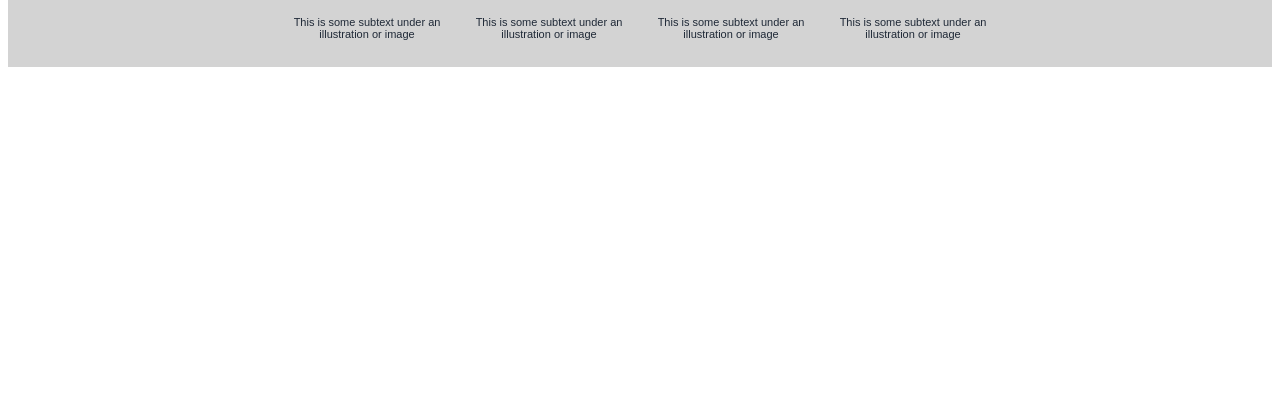
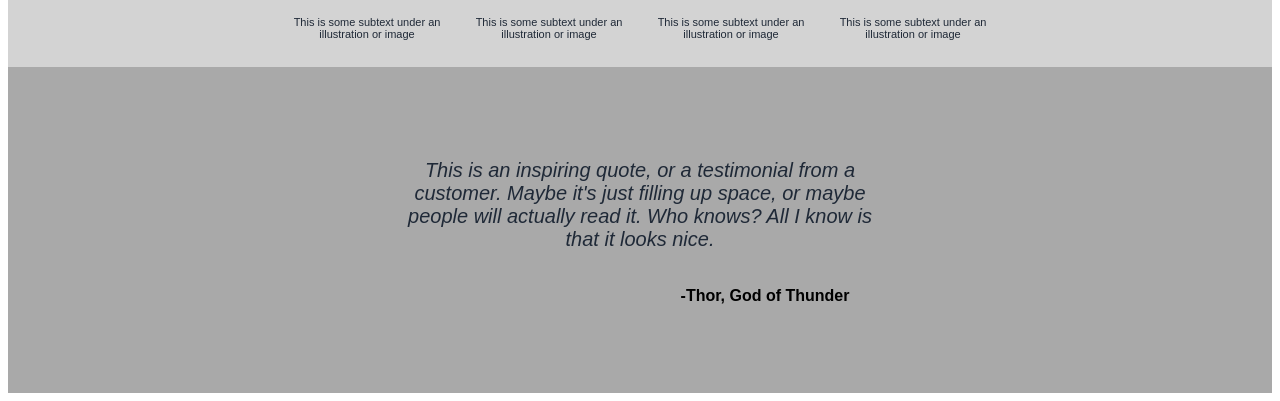
Before and after one commit to danielrosenthal0/odin-landing-page, a plain HTML site: page index.html in a window 1280 px wide. Shown: the part 746-1147 px from the top of the page. Before the commit the page ends 821 px from the top, so only its background shows below. Drawn offline with Linux system fonts and the light colour scheme.

Commit message:
quote done

```diff
--- a/index.html
+++ b/index.html
@@ -46,5 +46,9 @@
             </div>
         </div>
     </div>
+    <div class="quote-section">
+        <p class="quote">This is an inspiring quote, or a testimonial from a customer. Maybe it's just filling up space, or maybe people will actually read it. Who knows? All I know is that it looks nice.</p>
+        <p class="source">-Thor, God of Thunder</p>
+    </div>
 </body>
 </html>
--- a/styles.css
+++ b/styles.css
@@ -93,3 +93,25 @@ h2 {
     padding: 24px;
     padding-top: 48px;
 }
+.quote-section {
+    display: flex;
+    justify-content: center;
+    flex-direction: column;
+    align-items: center;
+    font-family: Arial, Helvetica, sans-serif;
+    background-color: darkgray;
+    padding:72px;
+}
+.quote {
+    width: 500px;
+    text-align: center;
+    text-emphasis: bold;
+    font-size: 20px;
+    font-style: italic;
+    color: #1F2937;
+}
+.source {
+    padding-left: 250px;
+    font-weight: bold;
+    color: black;
+}
```
